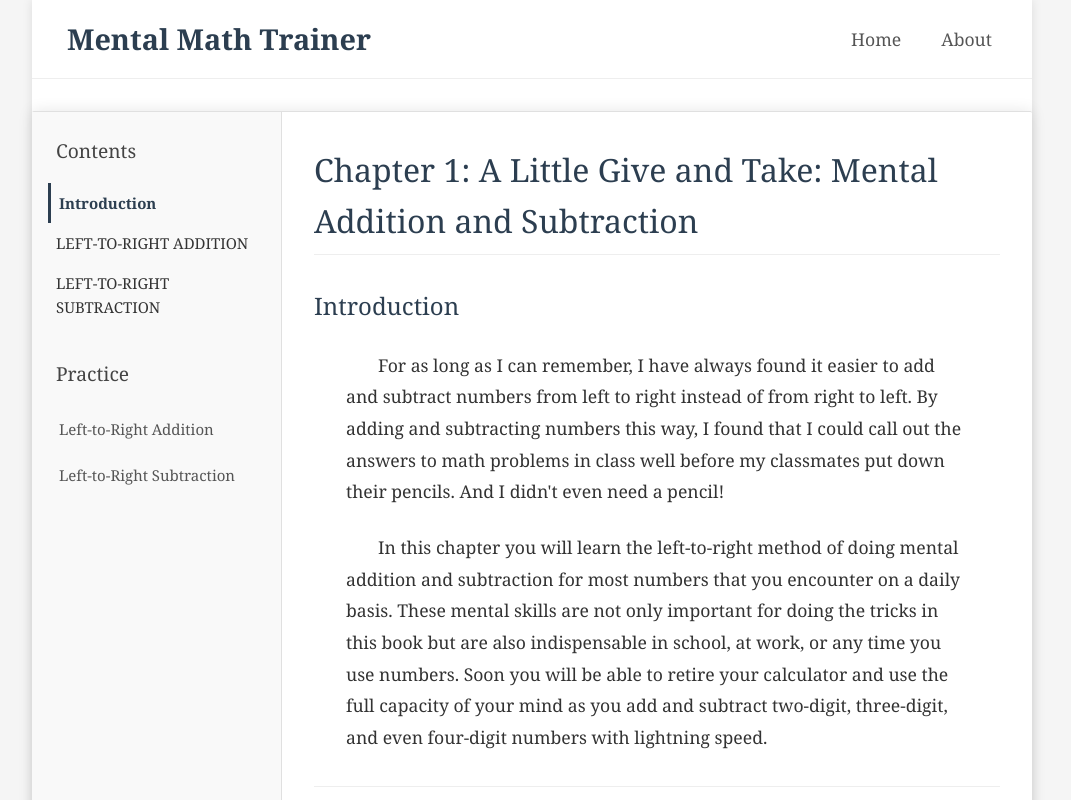
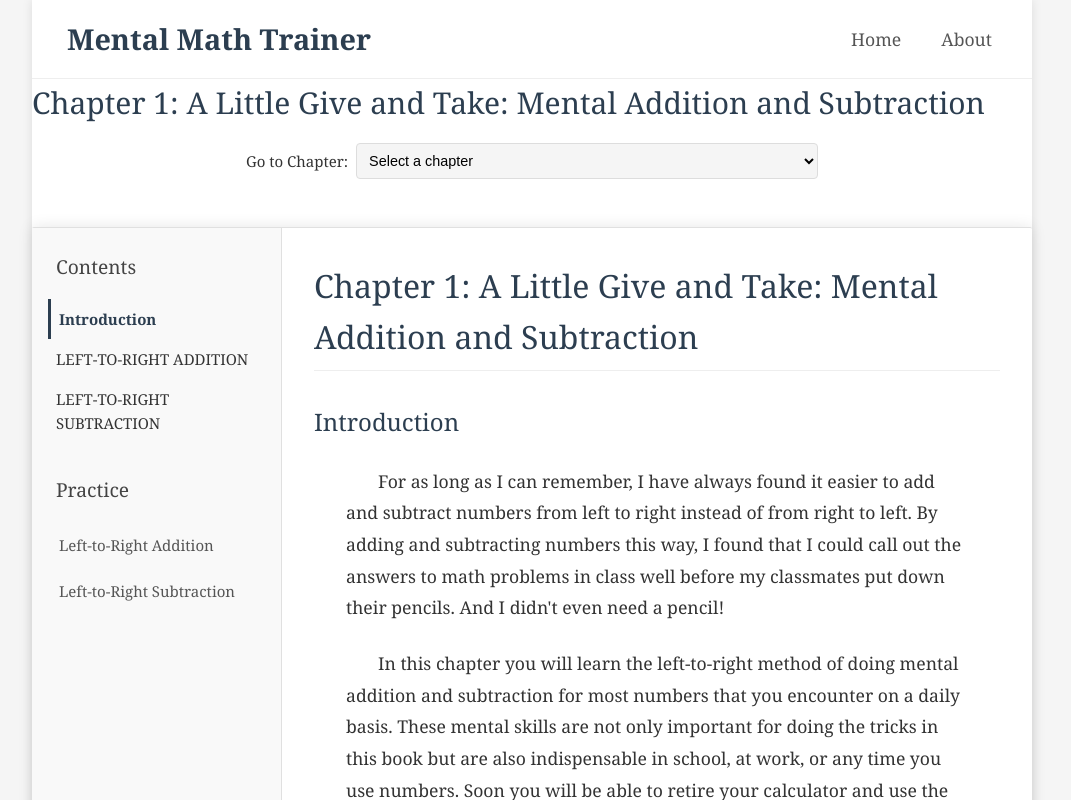
Before and after one commit to hbqdev/mentalmath, a Vue app: page /chapters/1 in a window 1280 px wide. Shown: the top 800 px of the page, without its empty margins (0-1071 px from the left). Built offline with nearby package versions, Linux system fonts and the light colour scheme.

Commit message:
clean up state loading

```diff
--- a/src/App.vue
+++ b/src/App.vue
@@ -1,12 +1,45 @@
 <script setup>
 import { RouterLink, RouterView } from 'vue-router'
+import { watch } from 'vue'
+import { useRoute } from 'vue-router'
+
+const route = useRoute()
+
+// Global navigation handler to ensure clean state between routes
+watch(
+  () => route.path,
+  () => {
+    // Clean up MathJax elements on every navigation
+    cleanupMathJax()
+  }
+)
+
+function cleanupMathJax() {
+  // Remove any MathJax elements that might be causing issues
+  const mathJaxElements = document.querySelectorAll('.MathJax, .MathJax_Display, .MJX-TEX')
+  mathJaxElements.forEach(el => el.remove())
+
+  // Reset MathJax state if it exists
+  if (window.MathJax && window.MathJax.typesetClear) {
+    window.MathJax.typesetClear()
+  }
+}
+
+// Handle logo click to ensure clean navigation to home
+function goHome() {
+  cleanupMathJax()
+  // Force a small delay to ensure cleanup completes
+  setTimeout(() => {
+    window.location.href = '/'
+  }, 10)
+}
 </script>
 
 <template>
   <div class="app-container">
     <header>
       <div class="logo">
-        <RouterLink to="/">Mental Math Trainer</RouterLink>
+        <a href="/" @click.prevent="goHome">Mental Math Trainer</a>
       </div>
       <nav>
         <RouterLink to="/">Home</RouterLink>
--- /dev/null
+++ b/src/components/ChapterNavigation.vue
@@ -0,0 +1,49 @@
+<script setup>
+import { chapters } from '@/data/chapters'
+import { useRoute } from 'vue-router'
+
+const route = useRoute()
+const currentChapterId = parseInt(route.params.chapterId)
+</script>
+
+<template>
+  <div class="chapter-navigation">
+    <div class="chapter-selector">
+      <label for="chapter-select">Go to Chapter:</label>
+      <select id="chapter-select" @change="$router.push(`/chapters/${$event.target.value}`)">
+        <option value="" disabled selected>Select a chapter</option>
+        <option v-for="chapter in chapters" :key="chapter.id" :value="chapter.id">
+          Chapter {{ chapter.id }}: {{ chapter.title }}
+        </option>
+      </select>
+    </div>
+  </div>
+</template>
+
+<style scoped>
+.chapter-navigation {
+  margin: 1rem 0;
+  display: flex;
+  justify-content: center;
+}
+
+.chapter-selector {
+  display: flex;
+  align-items: center;
+  gap: 0.5rem;
+}
+
+.chapter-selector select {
+  padding: 0.5rem;
+  border: 1px solid #ddd;
+  border-radius: 4px;
+  background-color: #f5f5f5;
+  font-size: 0.9rem;
+  cursor: pointer;
+}
+
+.chapter-selector select:focus {
+  outline: none;
+  border-color: #007bff;
+}
+</style>
--- a/src/router/index.js
+++ b/src/router/index.js
@@ -29,7 +29,23 @@ const router = createRouter({
       name: 'exercise',
       component: ExerciseView
     }
-  ]
+  ],
+  // Add this scrollBehavior to reset scroll position on navigation
+  scrollBehavior(to, from, savedPosition) {
+    if (savedPosition) {
+      return savedPosition
+    } else {
+      return { top: 0 }
+    }
+  }
+})
+
+// Add a global navigation guard to help with state cleanup
+router.beforeEach((to, from, next) => {
+  // Force any pending Vue updates to complete
+  setTimeout(() => {
+    next()
+  }, 0)
 })
 
 export default router
--- a/src/views/ChapterView.vue
+++ b/src/views/ChapterView.vue
@@ -2,6 +2,7 @@
 import { ref, computed, onMounted, onBeforeUnmount, watch, nextTick } from 'vue'
 import { useRoute, useRouter } from 'vue-router'
 import { chapters } from '@/data/chapters'
+import ChapterNavigation from '@/components/ChapterNavigation.vue'
 
 const route = useRoute()
 const router = useRouter()
@@ -15,6 +16,18 @@ function goToPage(event) {
   const sectionId = event.target.value
   setActiveSection(sectionId)
 }
+
+// Watch for route changes to reset component state
+watch(() => route.params.chapterId, () => {
+  if (chapter.value && chapter.value.sections.length > 0) {
+    activeSection.value = chapter.value.sections[0].id
+    nextTick(() => {
+      if (window.MathJax) {
+        window.MathJax.typesetPromise()
+      }
+    })
+  }
+}, { immediate: true })
 
 onMounted(() => {
   if (chapter.value && chapter.value.sections.length > 0) {
@@ -61,7 +74,8 @@ function setActiveSection(sectionId) {
 }
 
 function startExercise(exerciseType) {
-  // Reset any state if needed
+  // Reset state before navigation
+  activeSection.value = null
   nextTick(() => {
     router.push(`/exercises/${chapterId.value}/${exerciseType}`)
   })
@@ -318,13 +332,23 @@ ${'─'.repeat(Math.max(topNumber.length + padding.length, mainNumber.length + e
 }
 
 onBeforeUnmount(() => {
-  // Clean up any resources
+  // Clean up resources
   activeSection.value = null
+
+  // Remove any MathJax elements that might be causing issues
+  const mathJaxElements = document.querySelectorAll('.MathJax, .MathJax_Display')
+  mathJaxElements.forEach(el => el.remove())
 })
 </script>
 
 <template>
-  <div v-if="chapter" class="book-container">
+  <div class="chapter-view" v-if="chapter">
+    <h1>Chapter {{ chapter.id }}: {{ chapter.title }}</h1>
+
+    <!-- Add the chapter navigation component -->
+    <ChapterNavigation />
+
+    <div class="book-container">
       <div class="book-page">
         <div class="sidebar">
           <h3>Contents</h3>
@@ -390,6 +414,7 @@ onBeforeUnmount(() => {
             >
               Next
             </button>
+          </div>
         </div>
       </div>
     </div>
--- a/src/views/ExerciseView.vue
+++ b/src/views/ExerciseView.vue
@@ -1,8 +1,9 @@
 <script setup>
-import { ref, computed, onMounted, onBeforeUnmount, nextTick } from 'vue'
+import { ref, computed, onMounted, onBeforeUnmount, nextTick, watch } from 'vue'
 import { useRoute, useRouter } from 'vue-router'
 import { chapters } from '@/data/chapters'
 import { generateExercises } from '@/utils/exerciseGenerator'
+import ChapterNavigation from '@/components/ChapterNavigation.vue'
 
 const route = useRoute()
 const router = useRouter()
@@ -37,6 +38,19 @@ onBeforeUnmount(() => {
   resetState()
 })
 
+// Watch for route changes to reset component state
+watch(
+  () => [route.params.chapterId, route.params.exerciseType],
+  (newVal, oldVal) => {
+    if (newVal[0] !== oldVal[0] || newVal[1] !== oldVal[1]) {
+      resetState()
+      nextTick(() => {
+        generateNewExercises()
+      })
+    }
+  }
+)
+
 function resetState() {
   // Clear all reactive references
   generatedExercises.value = []
@@ -47,6 +61,7 @@ function resetState() {
   showSteps.value = false
   exercisesCompleted.value = 0
   correctAnswers.value = 0
+  difficulty.value = 'easy'
 
   // Force garbage collection where possible
   if (window.gc) window.gc();
@@ -143,14 +158,18 @@ function toggleSteps() {
 }
 
 function returnToChapter() {
-  // Force a hard navigation by changing the window location
-  // This bypasses Vue Router's navigation system
-  window.location.href = `/chapters/${chapterId.value}`;
+  resetState()
+  router.push(`/chapters/${chapterId.value}`)
 }
 </script>
 
 <template>
-  <div v-if="exerciseConfig" class="exercise-view">
+  <div class="exercise-view" v-if="chapter && exerciseConfig">
+    <h1>{{ exerciseConfig.title }}</h1>
+
+    <!-- Add the chapter navigation component -->
+    <ChapterNavigation />
+
     <div class="exercise-header">
       <h1>{{ exerciseConfig.title }}</h1>
       <p>{{ exerciseConfig.description }}</p>
```
Lines whose indentation alone changed are shown as unchanged.
